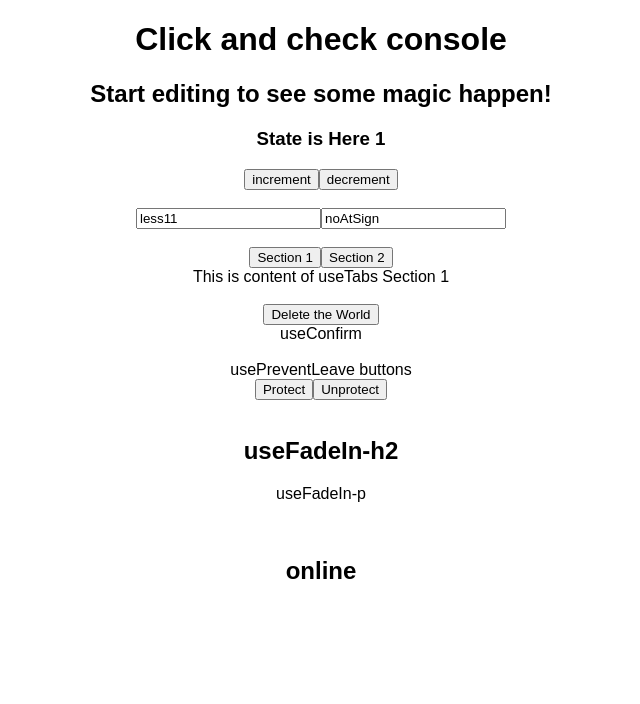
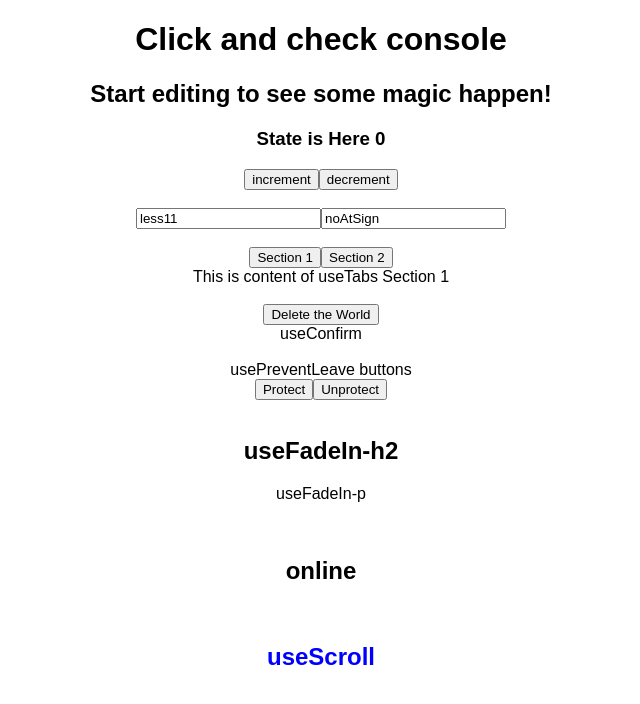
Before and after one commit to kitch-finn/reactHooks, a React (Create React App) app: page / in a window 1280 px wide. Shown: the top 704 px of the page, without its empty margins (319-959 px from the left). Built offline with nearby package versions, Linux system fonts and the light colour scheme.

Commit message:
add useScroll

```diff
--- a/package.json
+++ b/package.json
@@ -1,5 +1,5 @@
 {
-  "name": "reacthooks-0416",
+  "name": "reacthooks-0421",
   "version": "1.0.0",
   "description": "",
   "keywords": [],
--- a/src/App.js
+++ b/src/App.js
@@ -2,6 +2,22 @@ import React, { useRef } from "react";
 import "./styles.css";
 import { useState, useEffect } from "react";
 import ReactDOM from "react-dom";
+
+///// useScroll - 특정 scrollY 좌표를 넘어갔을 때 이벤트 발생 //////
+const useScroll = () => {
+  const [state, setState] = useState({
+    x: 0,
+    y: 0
+  });
+  const onScroll = (event) => {
+    setState({ y: window.scrollY, x: window.scrollX });
+  };
+  useEffect(() => {
+    window.addEventListener("scroll", onScroll);
+    return () => window.removeEventListener("scroll", onScroll);
+  });
+  return state;
+};
 
 ///// useNetwork - navigator on 또는 offline이 되는 것을 막아줌 //////
 const useNetwork = (onChange) => {
@@ -150,6 +166,8 @@ const useInput = (initialValue, validator) => {
 };
 
 export default function App() {
+  const { y } = useScroll();
+
   // useNetwork
   const handleNerworkChange = (online) =>
     console.log(online ? "We just went online" : "We are offline");
@@ -179,7 +197,7 @@ export default function App() {
   const titleUpdater = useTitle("Loading...");
   setTimeout(() => {
     titleUpdater("Home");
-  }, 5000);
+  }, 3000);
 
   // useTabs code here
   const { currentItem, changeItem } = useTabs(0, content);
@@ -191,7 +209,7 @@ export default function App() {
   const sign = useInput("noAtSign", noAtSign);
 
   // useState code here
-  const [item, setItem] = useState(1);
+  const [item, setItem] = useState(0);
   const incrementItem = () => setItem(item + 1);
   const decrementItem = () => setItem(item - 1);
 
@@ -240,6 +258,10 @@ export default function App() {
       <p {...fadeInP}>useFadeIn-p</p>
       <br />
       <h2>{onLine ? "online" : "offline"}</h2>
+      <br />
+      <div style={{ height: "500vh" }}>
+        <h2 style={{ color: y > 400 ? "red" : "blue" }}>useScroll</h2>
+      </div>
     </div>
   );
 }
```
